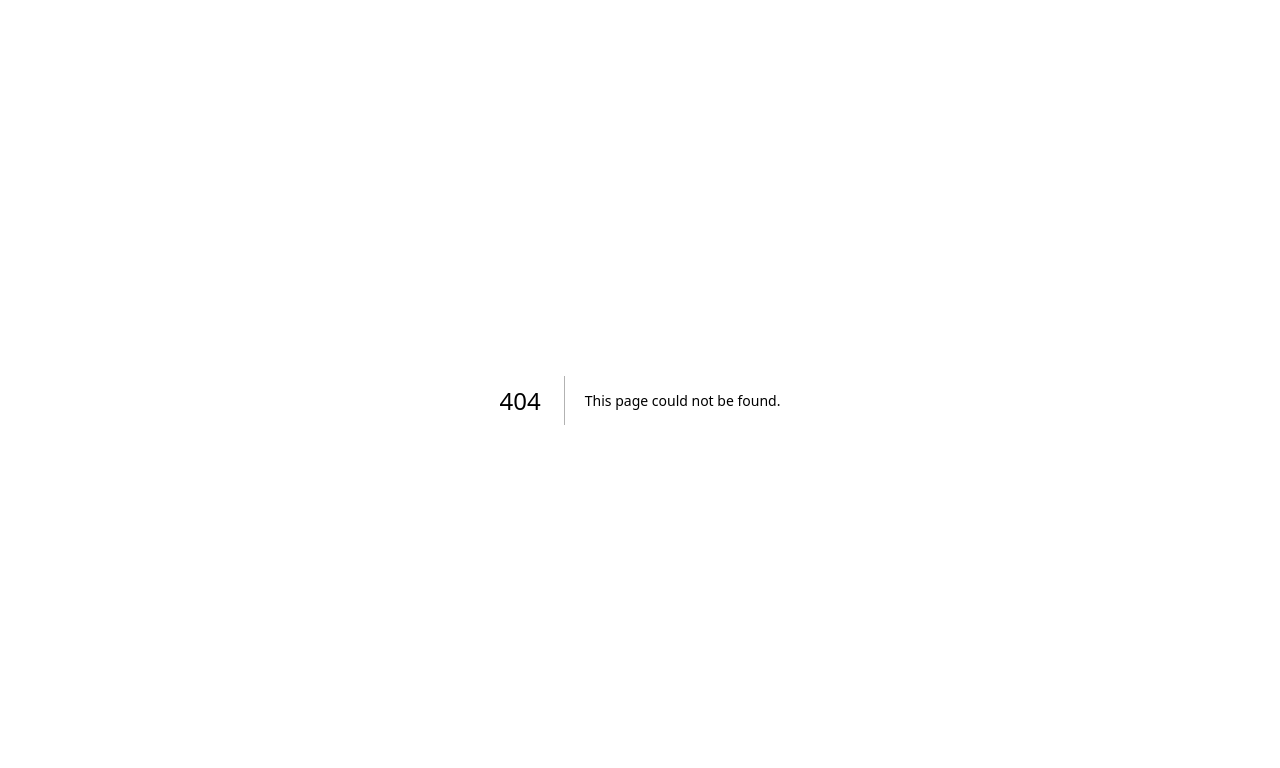
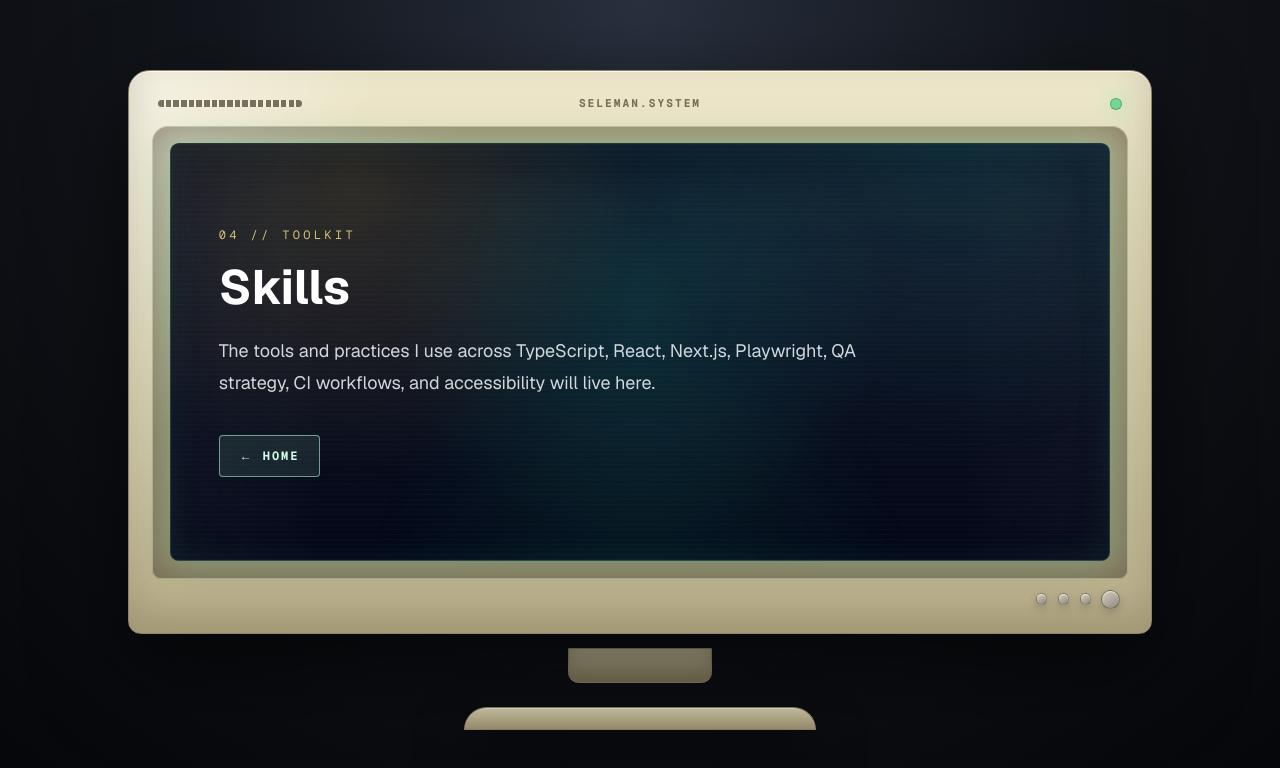
Before and after one commit to Seleman5/retro-portfolio, a Next.js app: page /skills in a window 1280 px wide. Before the commit this address had no page. Shown: the top 768 px of the page. Built offline with nearby package versions, Linux system fonts and the light colour scheme.

Commit message:
Update homepage with beige CRT design and separate pages

```diff
--- /dev/null
+++ b/src/app/about/page.tsx
@@ -0,0 +1,16 @@
+import type { Metadata } from "next";
+import PortfolioPage from "../components/PortfolioPage";
+
+export const metadata: Metadata = {
+  title: "About | Seleman Shinwarie",
+};
+
+export default function AboutPage() {
+  return (
+    <PortfolioPage
+      eyebrow="01 // System profile"
+      title="About"
+      description="A short introduction to my quality-minded engineering approach, user-focused development, and the work I care about will live here."
+    />
+  );
+}
--- /dev/null
+++ b/src/app/components/PortfolioPage.tsx
@@ -0,0 +1,62 @@
+import Link from "next/link";
+
+type PortfolioPageProps = {
+  title: string;
+  eyebrow: string;
+  description: string;
+};
+
+export default function PortfolioPage({
+  title,
+  eyebrow,
+  description,
+}: PortfolioPageProps) {
+  return (
+    <main className="min-h-screen overflow-hidden bg-[radial-gradient(circle_at_top,#29313f_0%,#12151b_42%,#050609_100%)] px-4 py-8 text-slate-100 sm:px-6 lg:px-8">
+      <div className="mx-auto flex min-h-[calc(100vh-4rem)] w-full max-w-5xl flex-col items-center justify-center gap-6">
+        <div className="crt-monitor w-full" aria-label={`${title} portfolio monitor`}>
+          <div className="crt-topbar">
+            <span className="crt-vent" />
+            <span className="crt-brand">SELEMAN.SYSTEM</span>
+            <span className="crt-power" aria-hidden="true" />
+          </div>
+
+          <div className="crt-bezel">
+            <div className="crt-screen">
+              <div className="crt-scanlines" aria-hidden="true" />
+              <div className="crt-glow" aria-hidden="true" />
+
+              <div className="relative z-10 flex min-h-[min(52vh,520px)] flex-col justify-center p-5 sm:p-8 lg:p-12">
+                <p className="font-mono text-xs uppercase tracking-[0.28em] text-amber-200/80">
+                  {eyebrow}
+                </p>
+                <h1 className="mt-5 text-4xl font-bold text-white sm:text-5xl">
+                  {title}
+                </h1>
+                <p className="mt-6 max-w-2xl text-base leading-8 text-slate-100/86 sm:text-lg">
+                  {description}
+                </p>
+                <Link
+                  className="mt-9 inline-flex w-fit items-center justify-center rounded-sm border border-emerald-200/60 bg-emerald-200/10 px-5 py-3 font-mono text-xs font-bold uppercase tracking-[0.16em] text-emerald-100 transition hover:bg-emerald-200/20 focus:outline-none focus:ring-2 focus:ring-emerald-100"
+                  href="/"
+                >
+                  ← Home
+                </Link>
+              </div>
+            </div>
+          </div>
+
+          <div className="crt-controls" aria-hidden="true">
+            <span />
+            <span />
+            <span />
+            <span className="crt-knob" />
+          </div>
+        </div>
+
+        <div className="crt-neck" aria-hidden="true" />
+        <div className="crt-base" aria-hidden="true" />
+      </div>
+    </main>
+  );
+}
--- /dev/null
+++ b/src/app/contact/page.tsx
@@ -0,0 +1,16 @@
+import type { Metadata } from "next";
+import PortfolioPage from "../components/PortfolioPage";
+
+export const metadata: Metadata = {
+  title: "Contact | Seleman Shinwarie",
+};
+
+export default function ContactPage() {
+  return (
+    <PortfolioPage
+      eyebrow="05 // Open channel"
+      title="Contact"
+      description="Contact details and a simple way to start a conversation about software engineering, quality engineering, and product-minded development will appear here."
+    />
+  );
+}
--- /dev/null
+++ b/src/app/experience/page.tsx
@@ -0,0 +1,16 @@
+import type { Metadata } from "next";
+import PortfolioPage from "../components/PortfolioPage";
+
+export const metadata: Metadata = {
+  title: "Experience | Seleman Shinwarie",
+};
+
+export default function ExperiencePage() {
+  return (
+    <PortfolioPage
+      eyebrow="02 // Work log"
+      title="Experience"
+      description="A concise record of my experience in automated testing, debugging, frontend development, and dependable delivery will appear here."
+    />
+  );
+}
--- a/src/app/globals.css
+++ b/src/app/globals.css
@@ -33,15 +33,15 @@ body {
 
 .crt-monitor {
   position: relative;
-  border: 1px solid rgba(226, 232, 240, 0.14);
+  border: 1px solid #8e846a;
   border-radius: 1.35rem 1.35rem 0.8rem 0.8rem;
   background:
-    linear-gradient(145deg, rgba(255, 255, 255, 0.08), transparent 28%),
-    linear-gradient(180deg, #343844 0%, #1d2029 48%, #12151c 100%);
+    linear-gradient(115deg, rgba(255, 255, 255, 0.52), transparent 20%),
+    linear-gradient(180deg, #eee8cc 0%, #d5cda9 48%, #b8ad89 100%);
   box-shadow:
     0 34px 90px rgba(0, 0, 0, 0.62),
-    inset 0 1px 0 rgba(255, 255, 255, 0.12),
-    inset 0 -18px 38px rgba(0, 0, 0, 0.38);
+    inset 0 1px 0 rgba(255, 255, 255, 0.72),
+    inset 0 -18px 38px rgba(89, 78, 54, 0.25);
   padding: clamp(0.85rem, 2vw, 1.45rem);
 }
 
@@ -51,7 +51,7 @@ body {
   align-items: center;
   gap: 1rem;
   padding: 0.1rem 0.35rem 0.85rem;
-  color: rgba(226, 232, 240, 0.62);
+  color: rgba(82, 75, 56, 0.76);
   font-family: var(--font-geist-mono), monospace;
   font-size: 0.7rem;
   font-weight: 700;
@@ -64,8 +64,8 @@ body {
   border-radius: 999px;
   background: repeating-linear-gradient(
     90deg,
-    rgba(15, 23, 42, 0.82) 0 0.35rem,
-    rgba(148, 163, 184, 0.22) 0.35rem 0.48rem
+    rgba(89, 82, 62, 0.8) 0 0.35rem,
+    rgba(255, 250, 218, 0.35) 0.35rem 0.48rem
   );
 }
 
@@ -79,18 +79,19 @@ body {
   width: 0.75rem;
   height: 0.75rem;
   border-radius: 999px;
-  background: #7df0b5;
+  border: 1px solid rgba(82, 75, 56, 0.4);
+  background: #73d895;
   box-shadow: 0 0 18px rgba(125, 240, 181, 0.9);
 }
 
 .crt-bezel {
   border-radius: 1rem 1rem 0.55rem 0.55rem;
   background:
-    linear-gradient(135deg, rgba(255, 255, 255, 0.07), transparent 22%),
-    linear-gradient(180deg, #0e1118 0%, #171b23 100%);
+    linear-gradient(135deg, rgba(255, 255, 255, 0.38), transparent 22%),
+    linear-gradient(180deg, #bcb28f 0%, #998f70 100%);
   box-shadow:
-    inset 0 0 0 1px rgba(255, 255, 255, 0.07),
-    inset 0 0 38px rgba(0, 0, 0, 0.84);
+    inset 0 0 0 1px rgba(255, 251, 225, 0.35),
+    inset 0 0 38px rgba(64, 57, 43, 0.48);
   padding: clamp(0.65rem, 1.6vw, 1.1rem);
 }
 
@@ -158,17 +159,18 @@ body {
   width: 0.72rem;
   height: 0.72rem;
   border-radius: 999px;
-  background: linear-gradient(145deg, #6f7480, #1a1d25);
+  border: 1px solid rgba(83, 77, 61, 0.46);
+  background: linear-gradient(145deg, #d6d1bf, #8c877d);
   box-shadow:
-    inset 0 1px 1px rgba(255, 255, 255, 0.24),
-    0 4px 8px rgba(0, 0, 0, 0.35);
+    inset 0 1px 1px rgba(255, 255, 255, 0.7),
+    0 4px 8px rgba(74, 65, 48, 0.28);
 }
 
 .crt-controls .crt-knob {
   width: 1.15rem;
   height: 1.15rem;
   margin-top: -0.2rem;
-  border: 1px solid rgba(255, 255, 255, 0.12);
+  border: 1px solid rgba(83, 77, 61, 0.62);
 }
 
 .crt-neck {
@@ -176,17 +178,20 @@ body {
   height: clamp(1.3rem, 3vw, 2.2rem);
   margin-top: -0.65rem;
   border-radius: 0 0 0.65rem 0.65rem;
-  background: linear-gradient(180deg, #242833, #11141b);
-  box-shadow: inset 0 -10px 18px rgba(0, 0, 0, 0.38);
+  border: 1px solid #968b6d;
+  background: linear-gradient(180deg, #c9c19f, #958967);
+  box-shadow: inset 0 -10px 18px rgba(74, 65, 48, 0.24);
 }
 
 .crt-base {
   width: clamp(12rem, 38vw, 22rem);
   height: clamp(1rem, 2.5vw, 1.45rem);
-  border: 1px solid rgba(226, 232, 240, 0.1);
+  border: 1px solid #8d8267;
   border-radius: 999px 999px 0.55rem 0.55rem;
-  background: linear-gradient(180deg, #303540, #11141a);
-  box-shadow: 0 22px 50px rgba(0, 0, 0, 0.55);
+  background: linear-gradient(180deg, #d7cfad, #9b906f);
+  box-shadow:
+    inset 0 1px 0 rgba(255, 255, 255, 0.48),
+    0 22px 50px rgba(0, 0, 0, 0.55);
 }
 
 @media (max-width: 640px) {
--- a/src/app/page.tsx
+++ b/src/app/page.tsx
@@ -1,38 +1,12 @@
 import type { Metadata } from "next";
+import Link from "next/link";
 
-const navItems = ["About", "Experience", "Projects", "Skills", "Contact"];
-
-const sections = [
-  {
-    id: "about",
-    label: "About",
-    eyebrow: "01",
-    body: "I focus on quality-minded engineering, clear user experiences, and dependable delivery across web apps, test automation, and release workflows.",
-  },
-  {
-    id: "experience",
-    label: "Experience",
-    eyebrow: "02",
-    body: "Hands-on with automated testing, debugging, frontend development, and turning product expectations into stable software behavior.",
-  },
-  {
-    id: "projects",
-    label: "Projects",
-    eyebrow: "03",
-    body: "A curated set of test automation, developer tooling, and polished application work will live here as the portfolio grows.",
-  },
-  {
-    id: "skills",
-    label: "Skills",
-    eyebrow: "04",
-    body: "TypeScript, React, Next.js, Tailwind CSS, Playwright, QA strategy, CI workflows, accessibility checks, and user-focused development.",
-  },
-  {
-    id: "contact",
-    label: "Contact",
-    eyebrow: "05",
-    body: "Open to thoughtful software engineering, quality engineering, and product-minded development conversations.",
-  },
+const navItems = [
+  { label: "About", href: "/about" },
+  { label: "Experience", href: "/experience" },
+  { label: "Projects", href: "/projects" },
+  { label: "Skills", href: "/skills" },
+  { label: "Contact", href: "/contact" },
 ];
 
 export const metadata: Metadata = {
@@ -63,13 +37,13 @@ export default function Home() {
                   aria-label="Portfolio sections"
                 >
                   {navItems.map((item) => (
-                    <a
+                    <Link
                       className="rounded-sm border border-emerald-200/10 bg-emerald-200/[0.03] px-2.5 py-1.5 transition hover:border-emerald-200/35 hover:bg-emerald-200/10 hover:text-emerald-50 focus:outline-none focus:ring-2 focus:ring-emerald-200/45"
-                      href={`#${item.toLowerCase()}`}
-                      key={item}
+                      href={item.href}
+                      key={item.href}
                     >
-                      {item}
-                    </a>
+                      {item.label}
+                    </Link>
                   ))}
                 </nav>
 
@@ -89,18 +63,18 @@ export default function Home() {
                       user-focused apps.
                     </p>
                     <div className="mt-8 flex flex-col gap-3 sm:flex-row">
-                      <a
+                      <Link
                         className="inline-flex items-center justify-center rounded-sm border border-emerald-200/70 bg-emerald-300 px-5 py-3 text-sm font-bold uppercase tracking-[0.1em] text-slate-950 shadow-[0_0_22px_rgba(110,231,183,0.25)] transition hover:bg-emerald-200 focus:outline-none focus:ring-2 focus:ring-emerald-100 sm:tracking-[0.16em]"
-                        href="#projects"
+                        href="/projects"
                       >
                         View Projects
-                      </a>
-                      <a
+                      </Link>
+                      <Link
                         className="inline-flex items-center justify-center rounded-sm border border-amber-200/50 bg-amber-200/10 px-5 py-3 text-sm font-bold uppercase tracking-[0.1em] text-amber-100 transition hover:bg-amber-200/20 focus:outline-none focus:ring-2 focus:ring-amber-100/70 sm:tracking-[0.16em]"
-                        href="#contact"
+                        href="/contact"
                       >
                         Contact Me
-                      </a>
+                      </Link>
                     </div>
                   </div>
 
@@ -122,26 +96,6 @@ export default function Home() {
                     </dl>
                   </aside>
                 </section>
-
-                <section className="grid gap-3 lg:grid-cols-5" aria-label="Prepared portfolio sections">
-                  {sections.map((section) => (
-                    <article
-                      className="rounded-sm border border-emerald-200/14 bg-slate-950/35 p-4 shadow-[inset_0_0_24px_rgba(16,185,129,0.04)]"
-                      id={section.id}
-                      key={section.id}
-                    >
-                      <p className="font-mono text-[0.68rem] font-bold uppercase tracking-[0.2em] text-amber-200/80">
-                        {section.eyebrow}
-                      </p>
-                      <h2 className="mt-3 text-lg font-semibold text-white">
-                        {section.label}
-                      </h2>
-                      <p className="mt-3 text-sm leading-6 text-slate-100/74">
-                        {section.body}
-                      </p>
-                    </article>
-                  ))}
-                </section>
               </div>
             </div>
           </div>
--- /dev/null
+++ b/src/app/projects/page.tsx
@@ -0,0 +1,16 @@
+import type { Metadata } from "next";
+import PortfolioPage from "../components/PortfolioPage";
+
+export const metadata: Metadata = {
+  title: "Projects | Seleman Shinwarie",
+};
+
+export default function ProjectsPage() {
+  return (
+    <PortfolioPage
+      eyebrow="03 // Project archive"
+      title="Projects"
+      description="A curated archive of test automation, developer tooling, and polished application work is being prepared for this screen."
+    />
+  );
+}
--- /dev/null
+++ b/src/app/skills/page.tsx
@@ -0,0 +1,16 @@
+import type { Metadata } from "next";
+import PortfolioPage from "../components/PortfolioPage";
+
+export const metadata: Metadata = {
+  title: "Skills | Seleman Shinwarie",
+};
+
+export default function SkillsPage() {
+  return (
+    <PortfolioPage
+      eyebrow="04 // Toolkit"
+      title="Skills"
+      description="The tools and practices I use across TypeScript, React, Next.js, Playwright, QA strategy, CI workflows, and accessibility will live here."
+    />
+  );
+}
```
